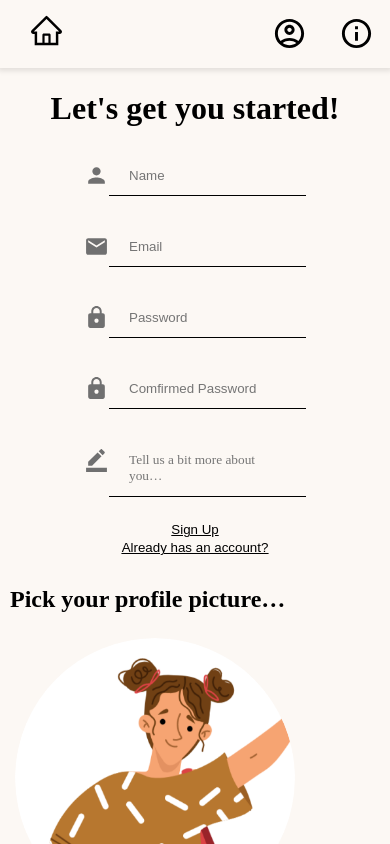
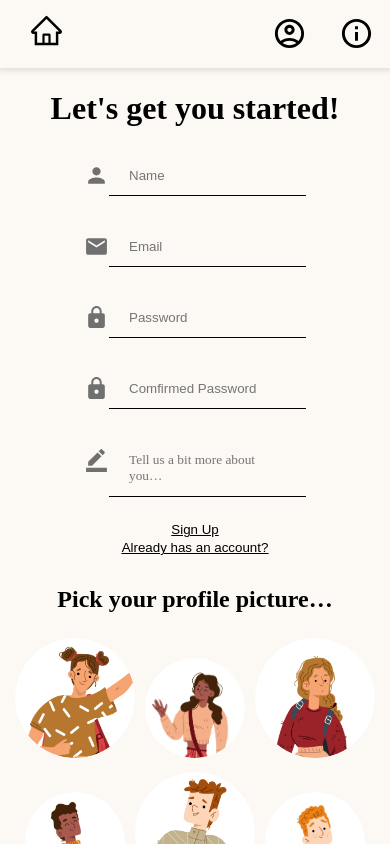
Before and after one commit to IT-Project-002/Frontend, a React (Create React App) app: page /user/register in a window 390 px wide. Shown: the top 844 px of the page. Built offline with nearby package versions, Linux system fonts and the light colour scheme.

Commit message:
register: fix avatar select bubble reponsive

```diff
--- a/src/css/login.css
+++ b/src/css/login.css
@@ -16,7 +16,7 @@
 /* ===================================================== */
 /* Responsive design */
 
-@media screen and (max-width:800px) {
+@media screen and (max-width:1200px) {
   .layout-login {
     display: grid;
     grid-template-columns: 1fr;
@@ -26,6 +26,11 @@
     grid-gap: 10px;
     padding: 10px;
     text-align: left;
+  }
+
+  .today-container img {
+    max-width: 70%;
+    height: auto;
   }
 }
 
@@ -48,5 +53,6 @@
 }
 
 .today-container img {
-  max-width: 65%;
+  max-width: 70%;
+  height: auto;
 }
--- a/src/css/register.css
+++ b/src/css/register.css
@@ -7,34 +7,17 @@
   display: grid;
   grid-template-columns: 1fr 2fr;
   grid-template-areas:
-    "a b";
+    "register avator-selection";
   grid-gap: 0px;
   padding: 10px;
   text-align: left;
 }
 
 /* ===================================================== */
-/* Responsive design */
-
-@media screen and (max-width:800px) {
-  .layout-register {
-    margin: 0;
-    display: grid;
-    grid-template-columns: 1fr;
-    grid-template-areas:
-      "a"
-      "b";
-    grid-gap: 10px;
-    padding: 10px;
-    text-align: left;
-  }
-}
-
-/* ===================================================== */
 /* Left section: Register */
 
 .register-container {
-  grid-area: a;
+  grid-area: register;
   text-align: center;
 }
 
@@ -42,9 +25,11 @@
 /* Right section: Bubble */
 
 .bubble-container {
-  grid-area: b;
+  grid-area: avator-selection;
+  text-align: center;
 }
 
+/* Avatar size */
 .avatar1 {
   width: 250px;
   height: 250px;
@@ -72,9 +57,6 @@
   box-shadow: 0 0 10px 10px rgb(244, 244, 247);
 }
 
-/* .bubble-container img {
-  max-width: 100px;
-} */
 
 /* Button */
 .button {
@@ -82,3 +64,65 @@
   border: 0ch;
   text-decoration: underline;
 }
+
+/* ===================================================== */
+/* Responsive design */
+@media screen and (max-width:1400px) {
+  /* Avatar size */
+  .avatar1 {
+    width: 200px;
+    height: 200px;
+    border-radius: 50%;
+    margin: 5px;
+  }
+  .avatar2 {
+    width: 220px;
+    height: 220px;
+    border-radius: 50%;
+    margin: 5px;
+  }
+}
+
+@media screen and (max-width:1100px) {
+  /* Avatar size */
+  .avatar1 {
+    width: 150px;
+    height: 150px;
+    border-radius: 50%;
+    margin: 5px;
+  }
+  .avatar2 {
+    width: 180px;
+    height: 180px;
+    border-radius: 50%;
+    margin: 5px;
+  }
+}
+
+@media screen and (max-width:897px) {
+  .layout-register {
+    margin: 0;
+    display: grid;
+    grid-template-columns: 1fr;
+    grid-template-areas:
+      "register"
+      "avator-selection";
+    grid-gap: 10px;
+    padding: 10px;
+    text-align: left;
+  }
+
+  /* Avatar size */
+  .avatar1 {
+    width: 100px;
+    height: 100px;
+    border-radius: 50%;
+    margin: 5px;
+  }
+  .avatar2 {
+    width: 120px;
+    height: 120px;
+    border-radius: 50%;
+    margin: 5px;
+  }
+}
```
